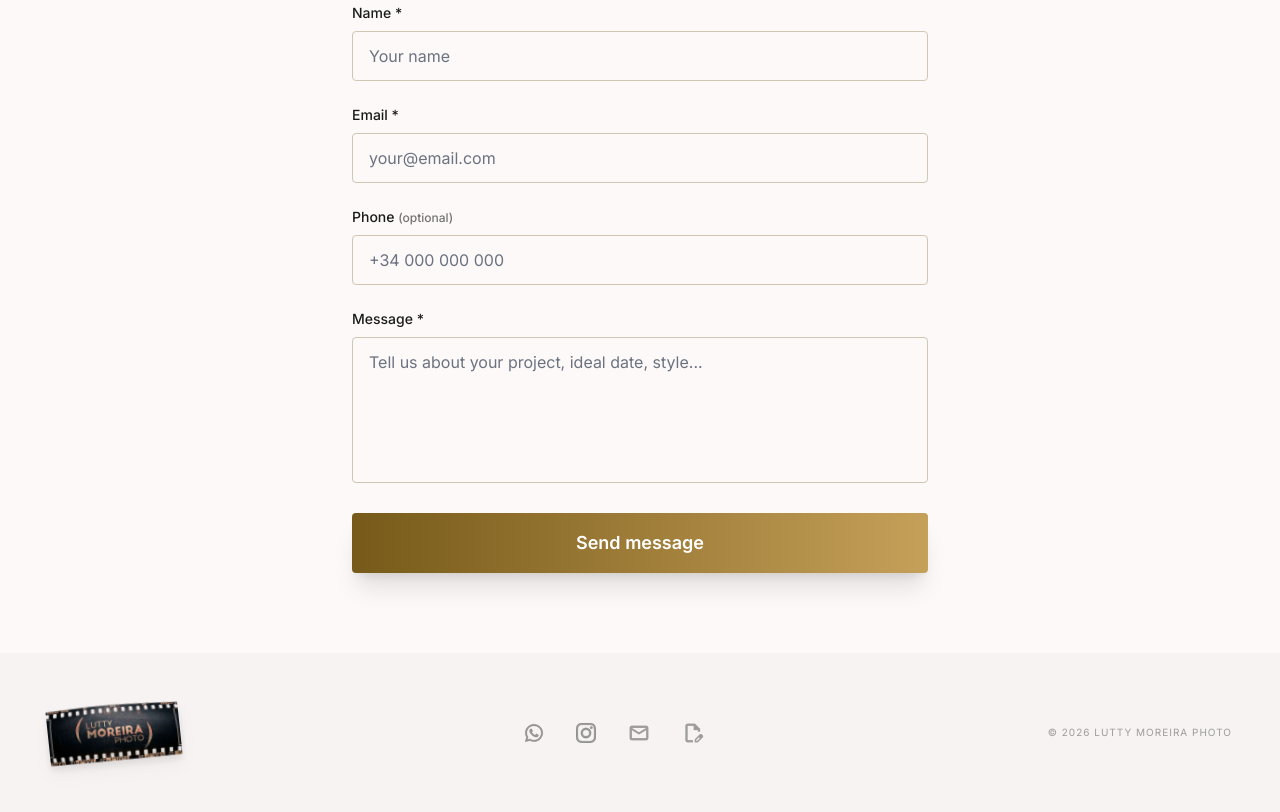
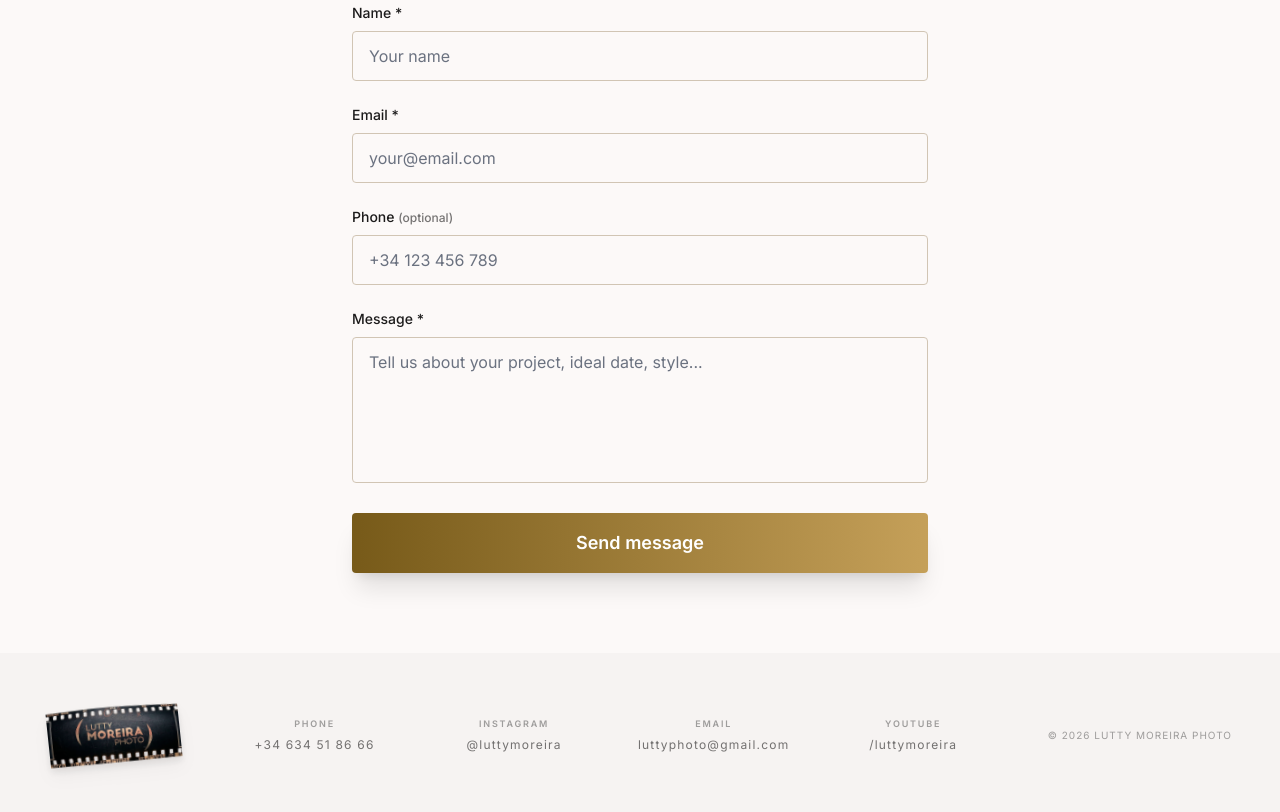
Before and after one commit to luttymedia/lmpstudio, a plain HTML site: page index.html in a window 1280 px wide. Shown: the part 6699-7511 px from the top of the page. Drawn offline with nearby package versions, Linux system fonts and the light colour scheme.

Commit message:
feat: update contact placeholders and replace footer icons with a localized contact information grid

```diff
--- a/index.html
+++ b/index.html
@@ -981,7 +981,52 @@
                 <img src="images/film-strip.png" alt="Lutty Moreira Photo Signature"
                     class="h-12 md:h-16 w-auto drop-shadow-lg -rotate-6">
             </div>
-            <div class="flex gap-8 items-center">
+            <!-- Refined Text Links Grid -->
+            <div class="grid grid-cols-2 md:grid-cols-4 gap-x-8 gap-y-10 md:gap-12 w-full md:w-auto py-4">
+                <div class="flex flex-col items-center gap-1.5 text-center">
+                    <span
+                        class="text-[9px] tracking-[0.2em] font-bold text-[#1c1b1b]/40 dark:text-[#fcf9f8]/40 uppercase"
+                        data-i18n="footer.label_phone">PHONE</span>
+                    <a href="https://wa.me/34634518666" target="_blank" rel="noopener noreferrer"
+                        class="text-[12px] tracking-[0.1em] font-normal text-[#1c1b1b]/60 dark:text-[#fcf9f8]/60 hover:font-medium hover:text-[#4a5f47] transition-all duration-300"
+                        data-i18n="footer.value_phone">
+                        +34 634 51 86 66
+                    </a>
+                </div>
+                <div class="flex flex-col items-center gap-1.5 text-center">
+                    <span
+                        class="text-[9px] tracking-[0.2em] font-bold text-[#1c1b1b]/40 dark:text-[#fcf9f8]/40 uppercase"
+                        data-i18n="footer.label_instagram">INSTAGRAM</span>
+                    <a href="https://www.instagram.com/luttymoreira/" target="_blank" rel="noopener noreferrer"
+                        class="text-[12px] tracking-[0.1em] font-normal text-[#1c1b1b]/60 dark:text-[#fcf9f8]/60 hover:font-medium hover:text-primary transition-all duration-300"
+                        data-i18n="footer.value_instagram">
+                        @luttymoreira
+                    </a>
+                </div>
+                <div class="flex flex-col items-center gap-1.5 text-center">
+                    <span
+                        class="text-[9px] tracking-[0.2em] font-bold text-[#1c1b1b]/40 dark:text-[#fcf9f8]/40 uppercase"
+                        data-i18n="footer.label_email">EMAIL</span>
+                    <a href="mailto:luttyphoto@gmail.com"
+                        class="text-[12px] tracking-[0.1em] font-normal text-[#1c1b1b]/60 dark:text-[#fcf9f8]/60 hover:font-medium hover:text-tertiary transition-all duration-300"
+                        data-i18n="footer.value_email">
+                        luttyphoto@gmail.com
+                    </a>
+                </div>
+                <div class="flex flex-col items-center gap-1.5 text-center">
+                    <span
+                        class="text-[9px] tracking-[0.2em] font-bold text-[#1c1b1b]/40 dark:text-[#fcf9f8]/40 uppercase"
+                        data-i18n="footer.label_youtube">YOUTUBE</span>
+                    <a href="https://www.youtube.com/user/luttymoreira" target="_blank" rel="noopener noreferrer"
+                        class="text-[12px] tracking-[0.1em] font-normal text-[#1c1b1b]/60 dark:text-[#fcf9f8]/60 hover:font-medium hover:text-error transition-all duration-300"
+                        data-i18n="footer.value_youtube">
+                        /luttymoreira
+                    </a>
+                </div>
+            </div>
+
+            <!-- Legacy Icons (Hidden for now) -->
+            <div class="hidden gap-8 items-center">
                 <a class="flex items-center justify-center text-[#1c1b1b]/40 dark:text-[#fcf9f8]/40 hover:text-[#4a5f47] transition-all duration-300"
                     href="https://wa.me/34634518666" target="_blank" rel="noopener noreferrer"
                     data-i18n-title="ctaContact.whatsapp" aria-label="WhatsApp">
--- a/translations.json
+++ b/translations.json
@@ -130,7 +130,7 @@
       "emailLabel": "Email *",
       "emailPlaceholder": "your@email.com",
       "phoneLabel": "Phone",
-      "phonePlaceholder": "+34 000 000 000",
+      "phonePlaceholder": "+34 123 456 789",
       "optional": "(optional)",
       "messageLabel": "Message *",
       "messagePlaceholder": "Tell us about your project, ideal date, style...",
@@ -145,7 +145,14 @@
       "contactForm": "Contact form"
     },
     "footer": {
-      "instagram": "Instagram",
+      "label_phone": "PHONE",
+      "value_phone": "+34 634 51 86 66",
+      "label_instagram": "INSTAGRAM",
+      "value_instagram": "@luttymoreira",
+      "label_email": "EMAIL",
+      "value_email": "luttyphoto@gmail.com",
+      "label_youtube": "YOUTUBE",
+      "value_youtube": "/luttymoreira",
       "vogue": "Vogue Portfolio",
       "contact": "Contact",
       "privacy": "Privacy",
@@ -283,7 +290,7 @@
       "emailLabel": "Email *",
       "emailPlaceholder": "tu@email.com",
       "phoneLabel": "Teléfono",
-      "phonePlaceholder": "+34 000 000 000",
+      "phonePlaceholder": "+34 123 456 789",
       "optional": "(opcional)",
       "messageLabel": "Mensaje *",
       "messagePlaceholder": "Cuéntanos sobre tu proyecto, fecha ideal, estilo...",
@@ -297,7 +304,14 @@
       "contactForm": "Formulario de contacto"
     },
     "footer": {
-      "instagram": "Instagram",
+      "label_phone": "TELÉFONO",
+      "value_phone": "+34 634 51 86 66",
+      "label_instagram": "INSTAGRAM",
+      "value_instagram": "@luttymoreira",
+      "label_email": "EMAIL",
+      "value_email": "luttyphoto@gmail.com",
+      "label_youtube": "YOUTUBE",
+      "value_youtube": "/luttymoreira",
       "vogue": "Portfolio Vogue",
       "contact": "Contacto",
       "privacy": "Privacidad",
```
